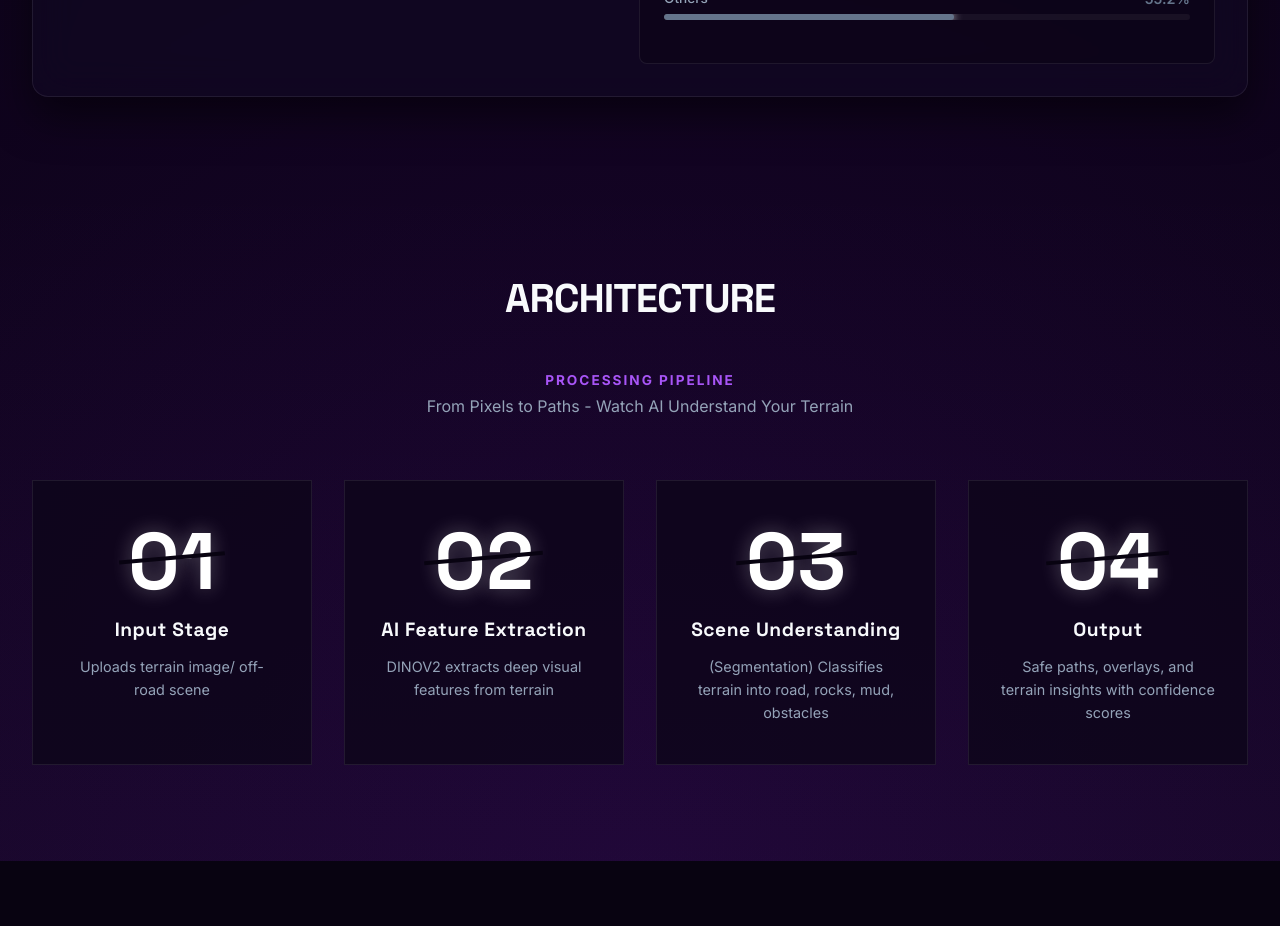
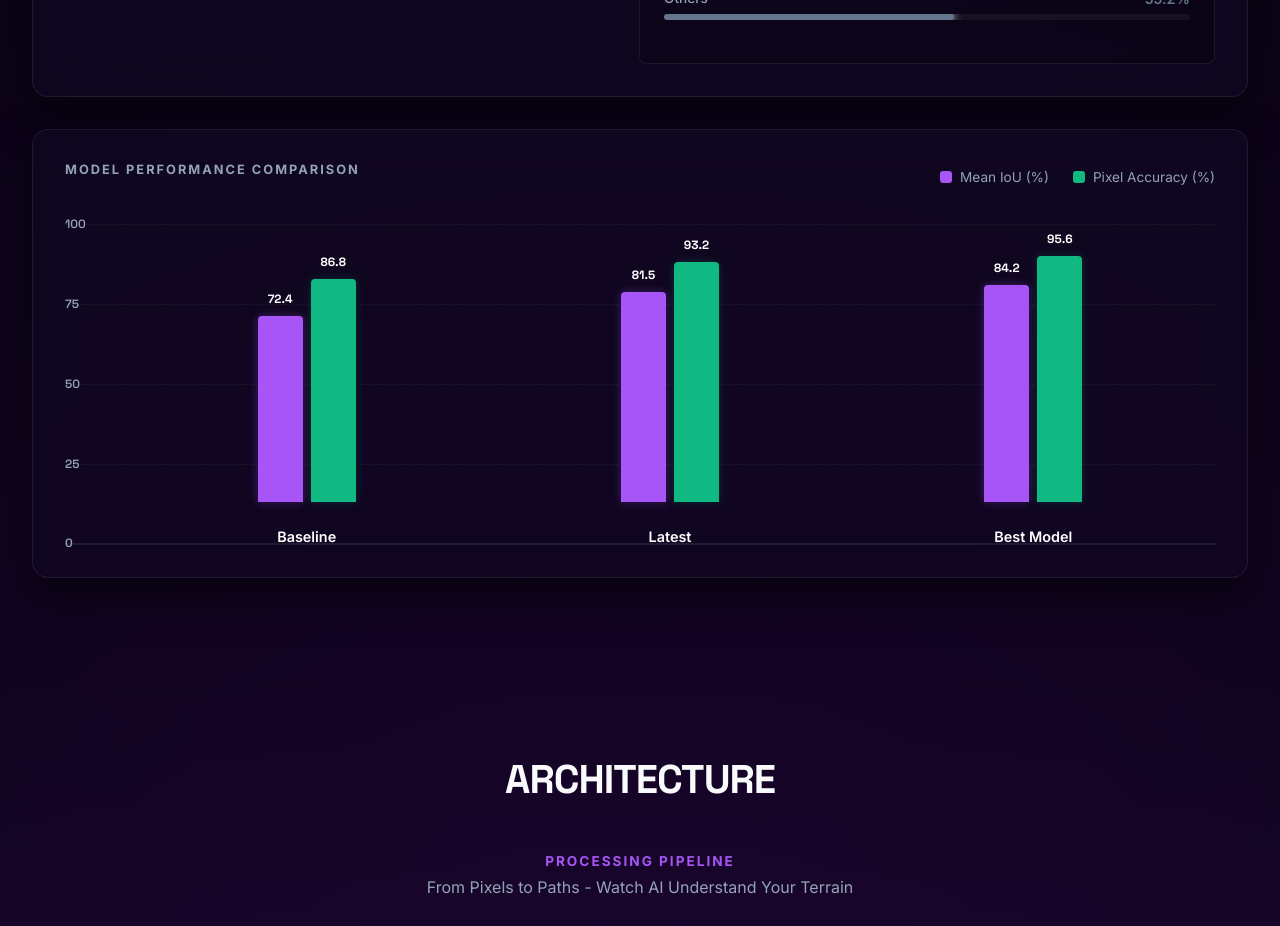
Before and after one commit to I-Lawrence/segvision-ui, a React (Vite) app: page / in a window 1280 px wide. Shown: the part 2340-3266 px from the top of the page. Before the commit the page ends 3201 px from the top, so only its background shows below. Built offline with nearby package versions, Linux system fonts and the light colour scheme.

Commit message:
added graph comparison

```diff
--- a/src/components/Demo.jsx
+++ b/src/components/Demo.jsx
@@ -16,7 +16,7 @@ const MODELS = [
     { id: 'baseline', label: 'Baseline Model' }
 ];
 
-// --- NEW METRICS DATA ---
+// --- METRICS DATA ---
 const MODEL_METRICS = {
     mIoU: '84.2%',
     dice: '89.1%',
@@ -30,6 +30,13 @@ const PER_CLASS_IOU = [
     { name: 'Sky', val: '94.3%', color: '#0ea5e9' },
     { name: 'Structure', val: '76.8%', color: '#a855f7' },
     { name: 'Others', val: '55.2%', color: '#64748b' }
+];
+
+// --- NEW COMPARISON DATA ---
+const MODEL_COMPARISON_DATA = [
+    { name: 'Baseline', iou: 72.4, acc: 86.8 },
+    { name: 'Latest', iou: 81.5, acc: 93.2 },
+    { name: 'Best Model', iou: 84.2, acc: 95.6 }
 ];
 
 // ==========================================
@@ -352,10 +359,10 @@ export default function Demo() {
                 </div>
             </div>
 
-            {/* ================= NEW: GLOWING RANGE SLIDER ================= */}
+            {/* ================= GLOWING RANGE SLIDER ================= */}
             <GlowingRangeSlider />
 
-            {/* ================= NEW: PERFORMANCE METRICS SECTION ================= */}
+            {/* ================= PERFORMANCE METRICS SECTION ================= */}
             <div className="glass-panel metrics-panel" style={{ marginTop: '2rem' }}>
                 <div className="panel-header" style={{ marginBottom: '1.5rem' }}>Evaluation Metrics</div>
 
@@ -399,9 +406,89 @@ export default function Demo() {
                             ))}
                         </div>
                     </div>
-
                 </div>
             </div>
+
+            {/* ================= NEW: MODEL COMPARISON BAR GRAPH ================= */}
+            <div className="glass-panel" style={{ marginTop: '2rem', padding: '2rem' }}>
+                <div style={{ display: 'flex', justifyContent: 'space-between', alignItems: 'center', marginBottom: '2rem' }}>
+                    <div className="panel-header">Model Performance Comparison</div>
+
+                    {/* Graph Legend */}
+                    <div style={{ display: 'flex', gap: '1.5rem', fontSize: '0.85rem', color: 'var(--text-muted)' }}>
+                        <div style={{ display: 'flex', alignItems: 'center', gap: '0.5rem' }}>
+                            <div style={{ width: '12px', height: '12px', background: 'var(--accent-neon)', borderRadius: '3px' }}></div>
+                            Mean IoU (%)
+                        </div>
+                        <div style={{ display: 'flex', alignItems: 'center', gap: '0.5rem' }}>
+                            <div style={{ width: '12px', height: '12px', background: '#10b981', borderRadius: '3px' }}></div>
+                            Pixel Accuracy (%)
+                        </div>
+                    </div>
+                </div>
+
+                {/* Graph Area Container */}
+                <div style={{ position: 'relative', height: '320px', paddingLeft: '40px', paddingTop: '20px' }}>
+
+                    {/* Y-Axis Guidelines & Labels */}
+                    {[0, 25, 50, 75, 100].map((tick) => (
+                        <div key={tick} style={{ position: 'absolute', left: 0, bottom: `${tick}%`, width: '100%', borderBottom: tick === 0 ? '2px solid var(--border-subtle)' : '1px dashed rgba(255,255,255,0.05)', display: 'flex', alignItems: 'flex-end', zIndex: 1 }}>
+                            <span className="tech-font" style={{ position: 'absolute', left: '0px', bottom: '-8px', fontSize: '0.75rem', color: 'var(--text-muted)' }}>
+                                {tick}
+                            </span>
+                        </div>
+                    ))}
+
+                    {/* Bars Container */}
+                    <div style={{ display: 'flex', height: '100%', justifyContent: 'space-around', alignItems: 'flex-end', position: 'relative', zIndex: 2, paddingLeft: '20px' }}>
+                        {MODEL_COMPARISON_DATA.map((data, idx) => (
+                            <div key={idx} style={{ display: 'flex', flexDirection: 'column', alignItems: 'center', height: '100%', justifyContent: 'flex-end', gap: '1rem', width: '20%' }}>
+
+                                {/* Grouped Bars */}
+                                <div style={{ display: 'flex', gap: '8px', alignItems: 'flex-end', height: '100%', width: '100%', justifyContent: 'center' }}>
+
+                                    {/* IoU Bar */}
+                                    <div style={{
+                                        height: `${data.iou}%`,
+                                        width: '45px',
+                                        background: 'var(--accent-neon)',
+                                        borderRadius: '4px 4px 0 0',
+                                        position: 'relative',
+                                        transition: 'height 1s ease-out',
+                                        boxShadow: '0 0 10px rgba(168, 85, 247, 0.3)'
+                                    }}>
+                                        <span className="tech-font" style={{ position: 'absolute', top: '-25px', left: '50%', transform: 'translateX(-50%)', fontSize: '0.75rem', color: 'white', fontWeight: 'bold' }}>
+                                            {data.iou}
+                                        </span>
+                                    </div>
+
+                                    {/* Accuracy Bar */}
+                                    <div style={{
+                                        height: `${data.acc}%`,
+                                        width: '45px',
+                                        background: '#10b981',
+                                        borderRadius: '4px 4px 0 0',
+                                        position: 'relative',
+                                        transition: 'height 1s ease-out 0.2s',
+                                        boxShadow: '0 0 10px rgba(16, 185, 129, 0.2)'
+                                    }}>
+                                        <span className="tech-font" style={{ position: 'absolute', top: '-25px', left: '50%', transform: 'translateX(-50%)', fontSize: '0.75rem', color: 'white', fontWeight: 'bold' }}>
+                                            {data.acc}
+                                        </span>
+                                    </div>
+
+                                </div>
+
+                                {/* X-Axis Label */}
+                                <div style={{ color: 'white', fontSize: '0.9rem', fontWeight: '600', marginTop: '10px' }}>
+                                    {data.name}
+                                </div>
+                            </div>
+                        ))}
+                    </div>
+                </div>
+            </div>
+
         </section>
     );
 }
```
